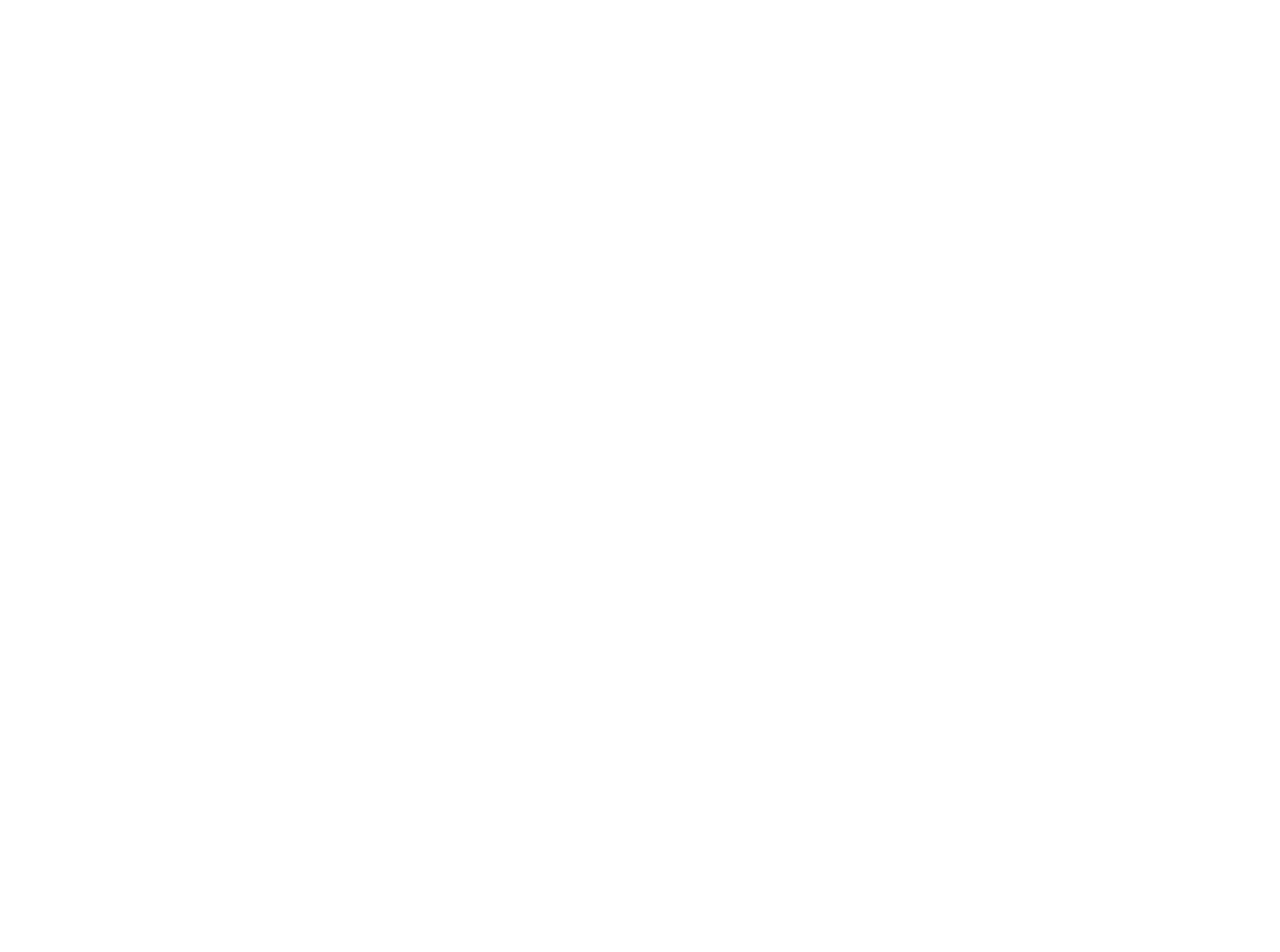
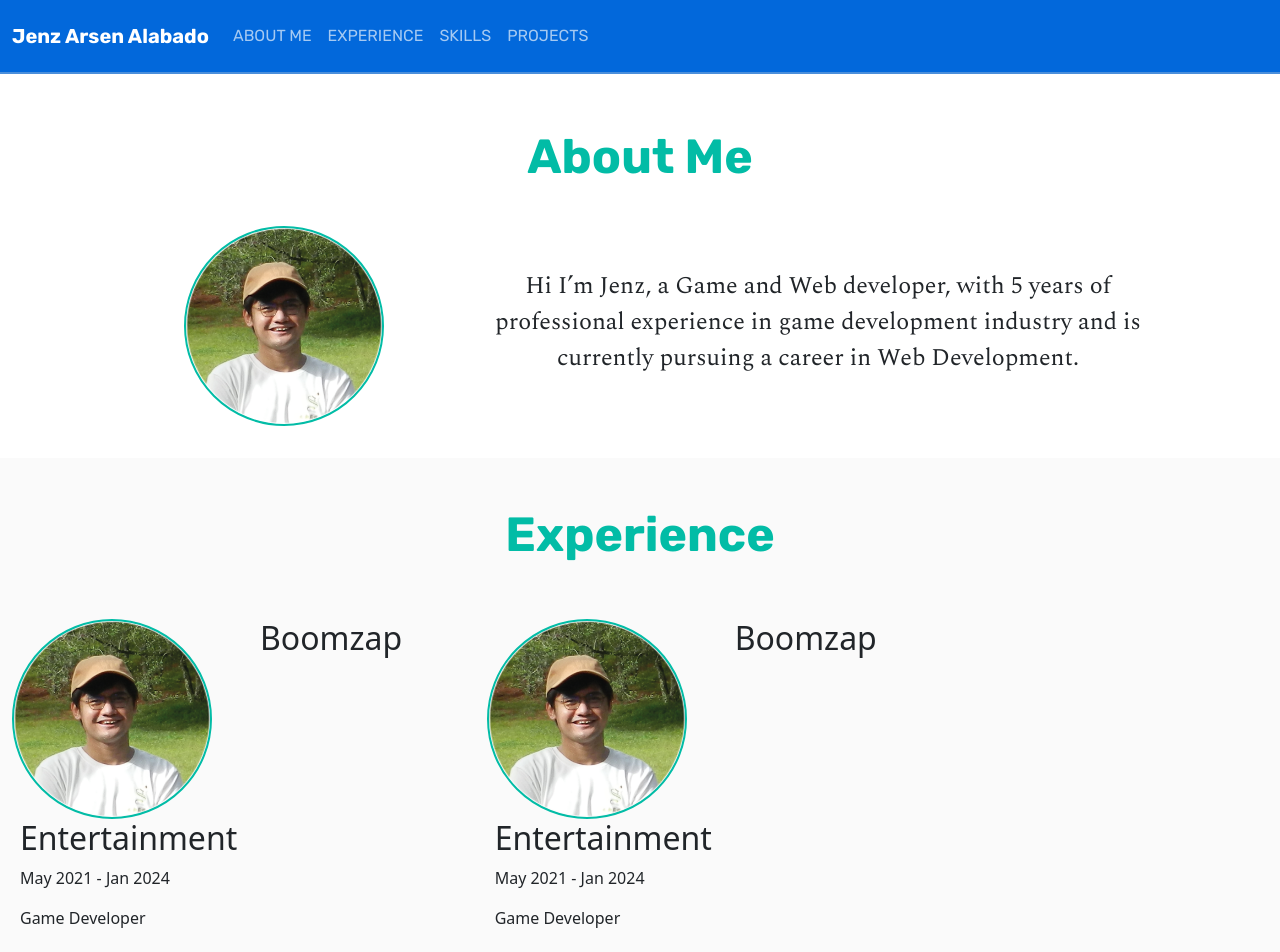
Before and after one commit to jenzarsen/website-portfolio, a plain HTML site: page index.html in a window 1280 px wide. Shown: the top 952 px of the page. Before the commit the page ends 800 px from the top, so only its background shows below. Drawn offline with nearby package versions, Linux system fonts and the light colour scheme.

Commit message:
Added About Me and Experience Section

```diff
--- a/css/styles.css
+++ b/css/styles.css
@@ -1,27 +1,47 @@
-.header {
-    background-color:green;
+.bg {
+    background-color:#0268DB;
+    border-bottom: 2px solid #4B8FDB;
 }
 
-
-.container{
-    justify-content: center;
+.about-me{
+    background-color: rgb(255, 255, 255);
 }
 
-.nav-bar-text{
-    font-family: "Rubik", sans-serif;
-    font-optical-sizing: auto;
-    font-weight: 500;
-    font-style: normal;
+body{
+    background-color:rgb(250, 250, 250);
+}
+
+.navbar-brand{
     color: white;
 }
 
 .nav-link{
-    color: rgba(255, 255, 255, 0.731);
-    font-style: bold;
+    color: rgba(255, 255, 255, 0.649);
 }
 
-.title{
-    font-weight: 600;
-    font-style: bold;
+img{
+    border-radius: 50%;
+    border: 2px solid #02bca6;
+}
 
+.lead{
+    display: flex;
+    justify-content: center;
+    height: 10em;
+    align-items: center;
+    font-size: 1.5rem;
 }
+
+.row{
+    margin: 0px;
+    padding: 0px;
+}
+.text-header{
+    font-size: 3em;
+    color : #02bca6;
+}
+
+.img-container{
+    float:left;
+    padding-right: 3em;
+}
--- a/index.html
+++ b/index.html
@@ -6,16 +6,18 @@
     <title>Website Portfolio</title>
     <link href="https://cdn.jsdelivr.net/npm/bootstrap@5.3.3/dist/css/bootstrap.min.css" rel="stylesheet" integrity="sha384-QWTKZyjpPEjISv5WaRU9OFeRpok6YctnYmDr5pNlyT2bRjXh0JMhjY6hW+ALEwIH" crossorigin="anonymous">
     <link rel="stylesheet" href ="./css/styles.css">
+
     <link rel="preconnect" href="https://fonts.googleapis.com">
     <link rel="preconnect" href="https://fonts.gstatic.com" crossorigin>
-    <link href="https://fonts.googleapis.com/css2?family=Rubik:ital,wght@0,300..900;1,300..900&display=swap" rel="stylesheet">
+    <link href="https://fonts.googleapis.com/css2?family=Rubik:ital,wght@0,300..900;1,300..900&family=Spectral:ital,wght@0,200;0,300;0,400;0,500;0,600;0,700;0,800;1,200;1,300;1,400;1,500;1,600;1,700;1,800&display=swap" rel="stylesheet">
+    <link rel="stylesheet" href ="./css/font-styles.css">
 </head>
 <body>
     <!-- Navbar -->
     <section class ="header">
-        <nav class="navbar navbar-expand-md fixed-top">
+        <nav class="navbar navbar-expand-md fixed-top bg">
             <div class="container-fluid">
-                <a class="navbar-brand nav-bar-text title" href="#">My Portfolio</a>
+                <a class="navbar-brand nav-bar-text rubik-bold" href="#">Jenz Arsen Alabado</a>
                 <button class="navbar-toggler" type="button" data-bs-toggle="collapse" data-bs-target="#navbarCollapse" aria-controls="navbarCollapse" aria-expanded="false" aria-label="Toggle navigation">
                     <span class="navbar-toggler-icon"></span>
                   </button>
@@ -23,16 +25,16 @@
                   <div class="collapse navbar-collapse navbar" id="navbarCollapse">
                     <ul class="navbar-nav me-auto mb-2 mb-md-0">
                         <li class="nav-item ">
-                          <a class="nav-link nav-bar-text" aria-current="page" href="#">ABOUT ME</a>
+                          <a class="nav-link rubik-medium" aria-current="page" href="#">ABOUT ME</a>
                         </li>
                         <li class="nav-item">
-                          <a class="nav-link nav-bar-text" href="#">EXPERIENCE</a>
+                          <a class="nav-link rubik-medium" href="#">EXPERIENCE</a>
                         </li>
                         <li class="nav-item">
-                          <a class="nav-link nav-bar-text" href="#">SKILLS</a>
+                          <a class="nav-link rubik-medium" href="#">SKILLS</a>
                         </li>
                         <li class="nav-item">
-                          <a class="nav-link nav-bar-text" href="#">PROJECTS</a>
+                          <a class="nav-link rubik-medium" href="#">PROJECTS</a>
                         </li>
                       </ul>
                   </div>
@@ -40,6 +42,65 @@
           </nav>
     </section>
 
+    <section class ="about-me">
+        <div class = "container mt-5 pt-4">
+            <div class="row px-4 pt-5 text-center">
+                <h2 class="text-header rubik-bold py-2">About Me</h2>
+                <div class="col-lg-4 col-12">
+                    <img class="d-block mx-auto mt-4" src="./images/profile-pic.png" alt="" width="200" height="200">
+                </div>
+                <div class="col-lg-8 col-12 mx-auto">
+                  <p class="lead spectral-regular">
+                    Hi I’m Jenz, a Game and Web developer, with 5 years of professional experience in game development industry and is currently pursuing a career in Web Development.
+                  </p>
+                </div>
+              </div>
+        </div>
+    </section>
+
+    <!-- Work Experience -->
+    <section class ="work-experience">
+        <div class = "my-5">
+            <h2 class="text-header text-center rubik-bold pb-5">Experience</h2>
+            <div class="d-grid">
+                <div class="row gap-5">
+                    <div class ="grid-item col-lg-4">
+                        <div class ="img-container">
+                            <img src ="images/profile-pic.png" height="200" width="200">
+                        </div>
+                        <div class ="px-2">
+                            <h2>Boomzap Entertainment</h2>
+                            <p>May 2021 - Jan 2024</p>
+                            <p>Game Developer</p>
+                        </div>
+                    </div>
+
+                    <div class ="grid-item col-lg-4">
+                        <div class ="img-container">
+                            <img src ="images/profile-pic.png" height="200" width="200">
+                        </div>
+                        <div class ="px-2">
+                            <h2>Boomzap Entertainment</h2>
+                            <p>May 2021 - Jan 2024</p>
+                            <p>Game Developer</p>
+                        </div>
+                    </div>
+
+                    <div class ="grid-item col-lg-4">
+                        <div class ="img-container">
+                            <img src ="images/profile-pic.png" height="200" width="200">
+                        </div>
+                        <div class ="px-2">
+                            <h2>Boomzap Entertainment</h2>
+                            <p>May 2021 - Jan 2024</p>
+                            <p>Game Developer</p>
+                        </div>
+                    </div>
+                </div>
+
+            </div>>
+        </div>
+    </section>
     <!-- Bootstrap Script -->
     <script src="https://cdn.jsdelivr.net/npm/bootstrap@5.3.3/dist/js/bootstrap.bundle.min.js" integrity="sha384-YvpcrYf0tY3lHB60NNkmXc5s9fDVZLESaAA55NDzOxhy9GkcIdslK1eN7N6jIeHz" crossorigin="anonymous"></script>
 </body>
```
Also changed, not shown: images/profile-pic.png (added).
